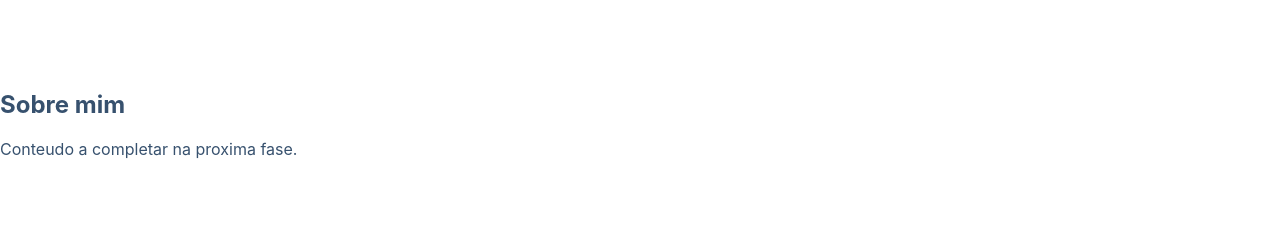
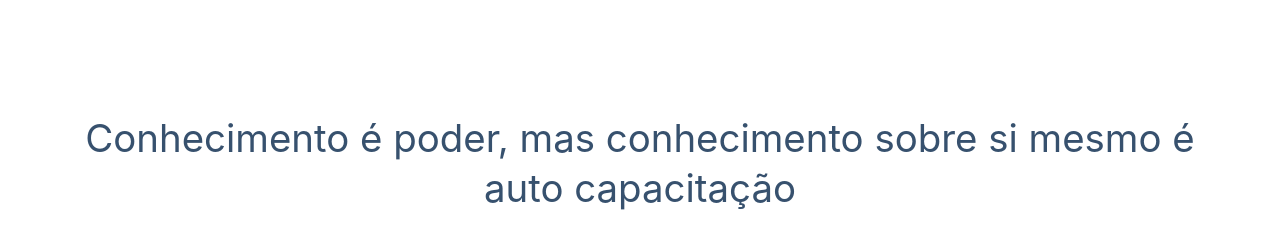
Before and after one commit to Deobap73/nadiabaptista-site, a Next.js app: page /about in a window 1280 px wide. Shown: the part 712-952 px from the top of the page. Built offline with nearby package versions, Linux system fonts and the light colour scheme.

Commit message:
feat(about): add motivation sentence section"  Changes to be committed: 	modified:   src/app/about/page.tsx 	new file:   src/components/about/AboutMotivationSentence.tsx 	modified:   src/styles/components/_about.scss

```diff
--- a/src/app/about/page.tsx
+++ b/src/app/about/page.tsx
@@ -1,17 +1,13 @@
 // src\app\about\page.tsx
 
+import AboutMotivationSentence from '@/components/about/AboutMotivationSentence';
 import AboutHero from '../../components/about/AboutHero';
 
 export default function AboutPage() {
   return (
     <>
       <AboutHero />
-      <section className='page_section'>
-        <div className='page_section__inner'>
-          <h2>Sobre mim</h2>
-          <p>Conteudo a completar na proxima fase.</p>
-        </div>
-      </section>
+      <AboutMotivationSentence />
     </>
   );
 }
--- /dev/null
+++ b/src/components/about/AboutMotivationSentence.tsx
@@ -0,0 +1,11 @@
+// src/components/about/AboutMotivationSentence.tsx
+
+export default function AboutMotivationSentence() {
+  return (
+    <section className='about_motivation' aria-labelledby='aboutMotivationHeading'>
+      <p id='aboutMotivationHeading' className='about_motivation__text'>
+        Conhecimento é poder, mas conhecimento sobre si mesmo é auto capacitação
+      </p>
+    </section>
+  );
+}
--- a/src/styles/components/_about.scss
+++ b/src/styles/components/_about.scss
@@ -161,3 +161,26 @@
     height: 54px;
   }
 }
+
+/* ********************************************************** */
+/* AboutMotivationSentence */
+/* ********************************************************** */
+
+.about_motivation {
+  padding: var(--space-24) var(--layout-page-padding-x);
+}
+
+.about_motivation__text {
+  max-width: 50ch;
+  margin: 0 auto;
+  text-align: center;
+  font-family: var(--font-heading);
+  font-size: var(--fontSizeH2);
+  line-height: 1.3;
+  color: var(--color-text);
+  padding: var(--space-20);
+}
+
+/* ********************************************************** */
+/* AboutMotivationSentence */
+/* ********************************************************** */
```
